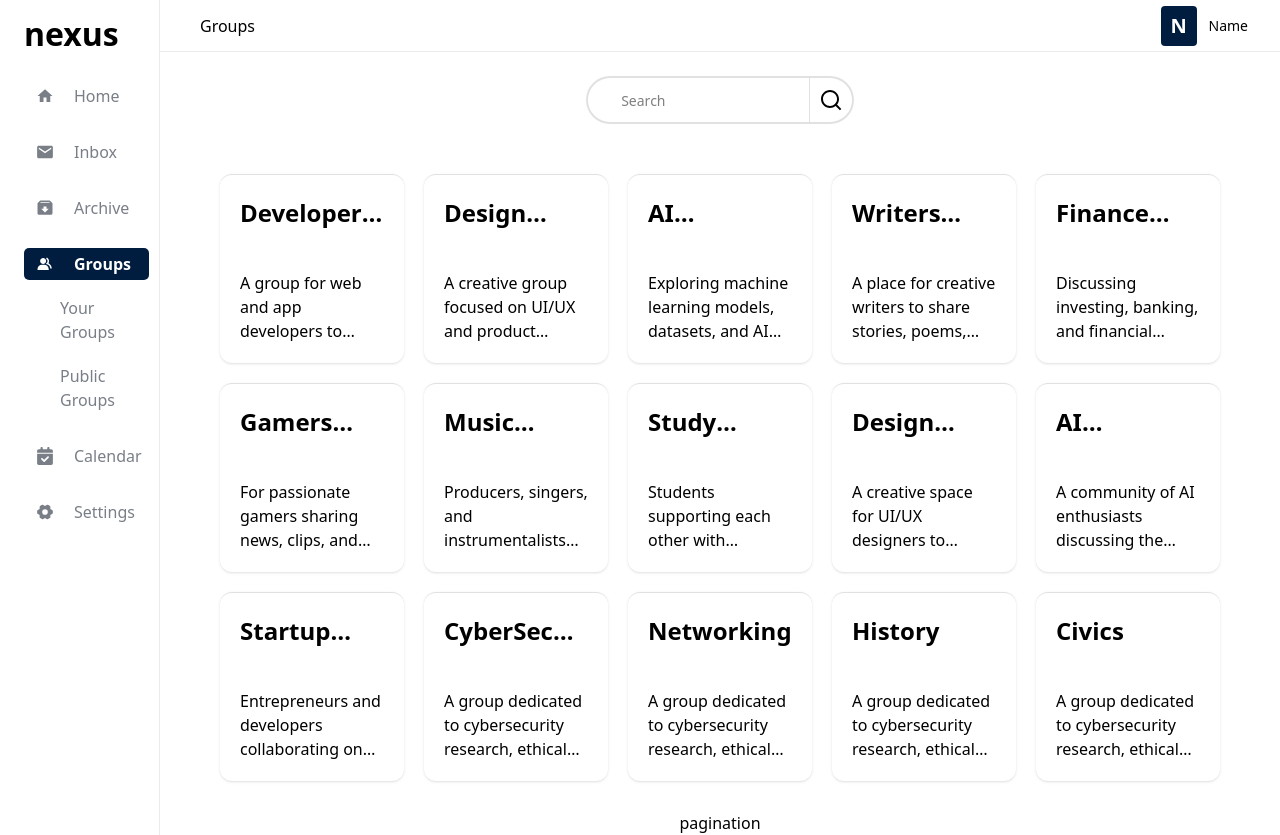
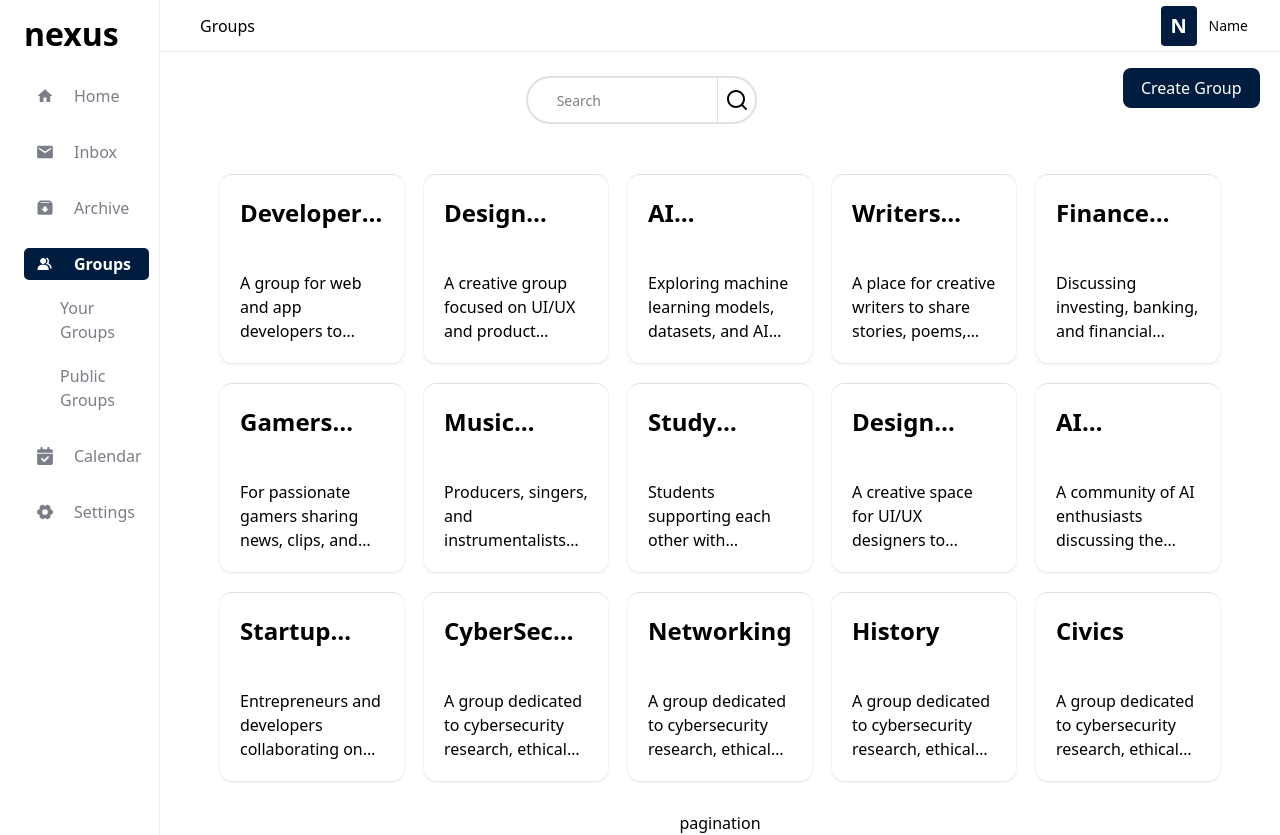
Before and after one commit to mebz2/nexus, a React (Vite) app in the folder client/: page /groups in a window 1280 px wide. Built offline with nearby package versions, Linux system fonts and the light colour scheme.

Commit message:
create group button in groups page

```diff
--- a/client/src/pages/Groups/Groups.tsx
+++ b/client/src/pages/Groups/Groups.tsx
@@ -5,7 +5,17 @@ function Groups() {
 	return (
 		<Layout>
 			<div className="flex flex-col items-center gap-2.5 ">
-				<SearchBar />
+				<div className="w-full flex items-center">
+					<SearchBar />
+					<button className="
+						h-10 w-40 mr-5 rounded-lg border-none
+						outline-none hover:cursor-pointer font-medium
+						bg-(--primary-color) text-white
+						hover:shadow-lg hover:shadow-gray-600
+					">
+						Create Group
+					</button>
+				</div>
 				<div
 					className="
 					h-[80%] w-full grid grid-cols-5
```
